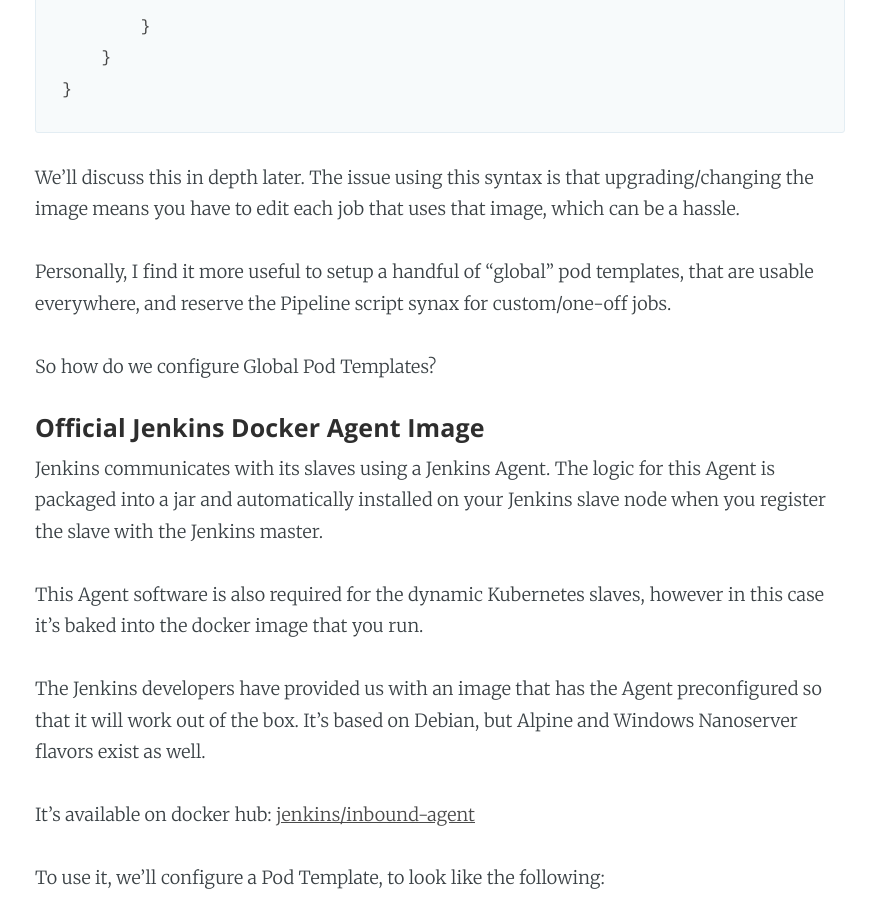
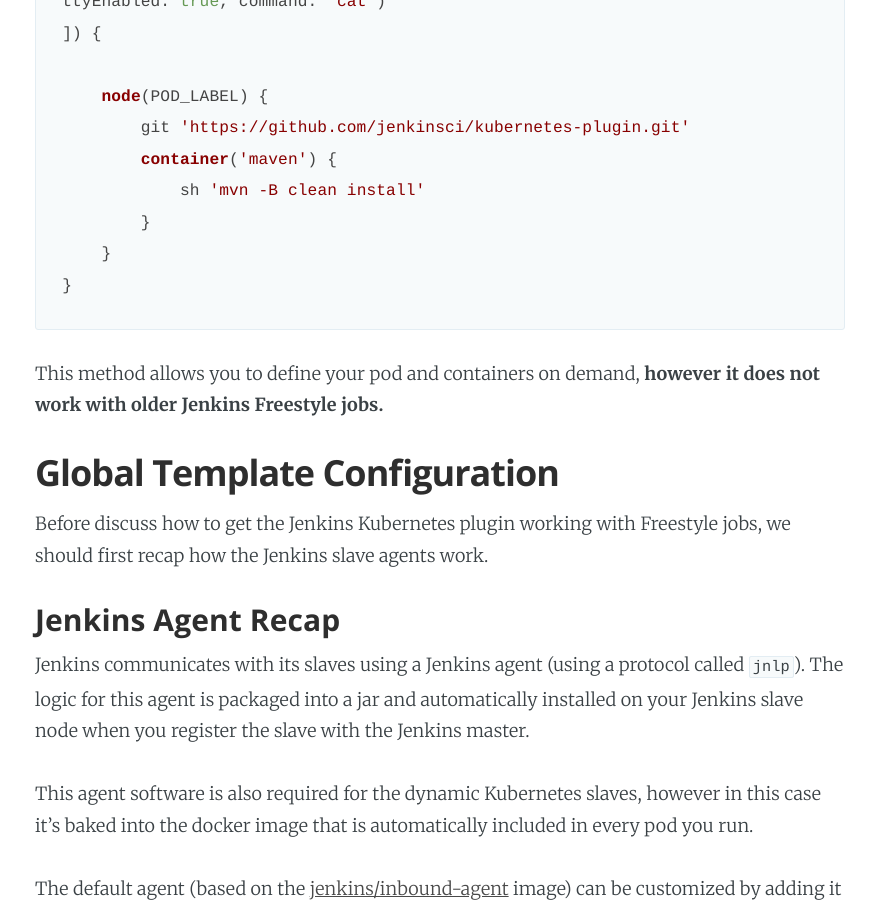
Before and after one commit to AnalogJ/thesparktree-blog, a Jekyll site: the page built from _posts/2020-04-28-you-dont-know-jenkins-part-4.md, in a window 1280 px wide and 900 px high, scrolled down 8247 px. Shown: the whole window, without its empty margins (200-1076 px from the left). Built offline with Jekyll 4.4.1, drawn with Linux system fonts in a browser that asks for light colours; nearby versions of some CDN libraries; a script that is not in the unit is left out; comment, search, counter and statistics services are not loaded; some of the changed text lies outside the part shown.

Commit message:
update post.

````diff
--- a/_posts/2020-04-28-you-dont-know-jenkins-part-4.md
+++ b/_posts/2020-04-28-you-dont-know-jenkins-part-4.md
@@ -17,7 +17,6 @@
 hidden: true
 ---
 
-
 Jenkins is one of the most popular Continuous Integration servers ever. It supports an absurd amount of languages, frameworks,
 source code management systems and tools via plugins maintained by its active community.
 
@@ -32,7 +31,6 @@
 
 Adding Docker & Kubernetes to the mix fixes those limitations, an allows your CI/CD infrastructure to scale with ease.
 
-
 This post is part of a series that is all about solving common problems using new Jenkins features, modern automation & configuration-as-code practices.
 
 - [Part 1 - Automated Jenkins Install using Chef](https://blog.thesparktree.com/you-dont-know-jenkins-part-1)
@@ -41,7 +39,6 @@
 - **[Part 4 - Kubernetes Slave Cluster](https://blog.thesparktree.com/you-dont-know-jenkins-part-4)**
 
 ---
-
 
 ## Table of Contents
 
@@ -52,9 +49,13 @@
 - Configure Kubernetes Jenkins Plugin
   - Add Jenkins Certificate Credential
   - Add Kubernetes Cloud
-  - Configure Pod Templates
-    - Official Jenkins Docker Agent Image
+  - Testing
+- Configure Template Configuration
+  - Jenkins Agent Recap
+  - The Problem
+  - The Solution
     - Custom Agent Images
+    - Configure Global Pod Templates
 - Configure Jobs
   - Freestyle Jobs
   - Pipeline Jobs
@@ -64,11 +65,13 @@
 I'm assuming that you already have a working (and accessible):
 
 - Kubernetes cluster
+
   - A cloud provider managed cluster (like EKS/AKS) is preferable, but not required.
   - `master` nodes/API needs to be accessible via Jenkins
   - `kubectl` should be configured to communicate with your cluster
 
 - Jenkins server (v2.199+)
+
   - You'll also need to install the [Kubernetes Plugin for Jenkins](https://plugins.jenkins.io/kubernetes/](https://plugins.jenkins.io/kubernetes/) (v1.24.0+)
 
 If you want to follow along at home, but you don't have a dedicated Kubernetes cluster or Jenkins server, you can spin up a Dockerized lab
@@ -133,7 +136,7 @@
 
 # you should now have 3 files in your /tmp/kube-certs directory
 $ ls
-client.crt	client.key	client.pfx
+client.crt    client.key    client.pfx
 ```
 
 You can validate that your generated `*.pfx` file worked by querying the kubernetes cluster API with it.
@@ -148,7 +151,7 @@
 ```
 
 > Note: the `SECRET_PASSPHRASE` value above should be replaced and treated as a password. The `*.pfx` passphrase is used
-to encrypt the `*.pfx` file contents before storing them on disk.
+> to encrypt the `*.pfx` file contents before storing them on disk.
 
 Now that we've configured our Kubernetes cluster, its time to setup Jenkins
 
@@ -173,15 +176,14 @@
 <img src="{{ site.url }}/assets/images/jenkins-kubernetes-slaves/jenkins-kubernetes-configure.png" alt="kubernetes configure" style="max-height: 900px;"/>
 
 > Note: in the screenshot above, I've disabled the "https certificate check" for testing. You'll want to make sure that's
-enabled in production. When you do so, you'll need to specify your Kubernetes server CA Certificate key in the box above.
+> enabled in production. When you do so, you'll need to specify your Kubernetes server CA Certificate key in the box above.
 
 > Note: if you're using my [AnalogJ/you-dont-know-jenkins-dynamic-kubernetes-slaves](https://github.com/AnalogJ/you-dont-know-jenkins-dynamic-kubernetes-slaves) repo,
 > you will need to set the Jenkins Url to "http://localhost:8080" (not https://)
 
-### Configure Global Pod Templates
+### Testing
 
-The Kubernetes plugin (when referenced in a Jenkins Pipeline job) is highly customizable. You can dynamically specify your
-pod configuration in the job, using syntax like the following:
+A this point we have finished configuring the Kubernetes plugin, and we can test it out by creating a simple Jenkins Pipeline job, with the following script.
 
 ```groovy
 podTemplate(containers: [
@@ -197,45 +199,63 @@
 }
 ```
 
-We'll discuss this in depth later. The issue using this syntax is that upgrading/changing the image means you have to
-edit each job that uses that image, which can be a hassle.
+This method allows you to define your pod and containers on demand, **however it does not work with older Jenkins Freestyle jobs.**
 
-Personally, I find it more useful to setup a handful of "global" pod templates, that are usable everywhere, and reserve
-the Pipeline script synax for custom/one-off jobs.
 
-So how do we configure Global Pod Templates?
 
-#### Official Jenkins Docker Agent Image
+## Global Template Configuration
 
-Jenkins communicates with its slaves using a Jenkins Agent. The logic for this Agent is packaged into a jar and
+Before discuss how to get the Jenkins Kubernetes plugin working with Freestyle jobs, we should first recap how the Jenkins slave agents work.
+
+
+
+### Jenkins Agent Recap
+
+Jenkins communicates with its slaves using a Jenkins agent (using a protocol called `jnlp`). The logic for this agent is packaged into a jar and
 automatically installed on your Jenkins slave node when you register the slave with the Jenkins master.
 
-This Agent software is also required for the dynamic Kubernetes slaves, however in this case it's baked into the docker image that you run.
+This agent software is also required for the dynamic Kubernetes slaves, however in this case it's baked into the docker
+image that is automatically included in every pod you run.
 
-The Jenkins developers have provided us with an image that has the Agent preconfigured so that it will work out of the box.
-It's based on Debian, but Alpine and Windows Nanoserver flavors exist as well.
+The default agent (based on the [jenkins/inbound-agent](https://hub.docker.com/r/jenkins/inbound-agent) image) can be
+customized by adding it to the template:
 
-It's available on docker hub: [jenkins/inbound-agent](https://hub.docker.com/r/jenkins/inbound-agent)
+```groovy
+containerTemplate(name: 'jnlp', image: 'jenkins/inbound-agent:3.35-5-alpine', args: '${computer.jnlpmac} ${computer.name}'),
+```
 
-To use it, we'll configure a Pod Template, to look like the following:
+This default agent image is based on Debian, but Alpine and Windows Nanoserver flavors exist as well.
 
-<img src="{{ site.url }}/assets/images/jenkins-kubernetes-slaves/jenkins-pod-template-java.png" alt="docker hub configuration" style="max-height: 500px;"/>
 
-The fields to pay attention to are the following
 
-- **Namespace**  - this determines the namespace that Jenkins uses when it creates slaves on demand.
-- **Label** - the most important field. The label(s) you specify here will be used in your Jenkins jobs to assign them to this dynamic slave. We'll call ours `kube-slave-java`.
-- **Docker Image** - as mentioned above, `jenkins/inbound-agent` is a prebuilt image. In the next section we'll add custom Docker images (that include additional language runtimes like python/node/go/etc.)
-- Optional - **ImagePullSecrets** - only required if you use a private Docker registry, or private Docker Hub images. Should have the exact name used in the **Docker Registry Authentication** section above.
-    <img src="{{ site.url }}/assets/images/jenkins-kubernetes-slaves/jenkins-pod-template-secret.png" alt="docker hub configuration" style="max-height: 500px;"/>
+### The Problem
+
+While Pipeline jobs are flexible and have a syntax to configure the Kubernetes pod used in the job, there's no equivalent
+in for Freestyle jobs. The naiive solution would be to use the a global Pod Template, and reference it via a job "label"
+
+<img src="{{ site.url }}/assets/images/jenkins-kubernetes-slaves/jenkins-freestyle-job-label.png" alt="freestyle job
+configuration label" style="max-height: 500px;"/>
+
+**However this is not usable for most Freestyle jobs.**
+
+
+When used with a Freestyle job, the Kubernetes plugin will **run the job steps in the default Pod container, the `jnlp`
+slave agent container.** Which is where we run into the main issue: **The jnlp slave agent container is based on a minimal
+image with no language runtimes.**
+
+
+
+### The Solution
 
 #### Custom Agent Images
 
-Now that you have a Pod Template configured using the official Jenkins Agent image, you might be thinking about all the custom software you've installed on your Jenkins server & slaves -- language runtimes, tools, fonts, etc.
+The solution is to customize the `jnlp` slave image container with the custom software your jobs require -- language
+runtimes, tools, fonts, etc.
 
-Since  `jenkins/inbound-agent` is just a standard Docker image, you can customize it like you would any other Docker image.
+Since `jenkins/inbound-agent` is just a standard Docker image, you can customize it like you would any other Docker image.
 
-Here's an example `Dockerfile` adding the Go language runtime to the `jenkins/inbound-agent` image, so you can use `go build` in your Jenkins jobs
+Here's an example `Dockerfile` adding the Go language runtime to the `jenkins/inbound-agent` image, so you can use `go build`
+in your Jenkins jobs
 
 ```dockerfile
 FROM jenkins/inbound-agent
@@ -243,16 +263,16 @@
 # the jenkins/inbound-agent is configured to run as the `jenkins` user. To install new software & packages, we'll need to change back to `root`
 USER root
 
-# lets download & install the latest Go language runtime and tools.
-# since this is a debian machine, we can also install standard packages using `apt-get`
+
+# lets download & install the latest Go language runtime and tools.# since this is a debian machine, we can also install standard packages using `apt-get`
 RUN curl -O --silent --location https://dl.google.com/go/go1.13.10.linux-amd64.tar.gz && \
     mkdir -p /usr/local/go && \
-    tar -xvf go1.13.10.linux-amd64.tar.gz -C /usr/local/go --strip 1 && \
-    rm -f go1.13.10.linux-amd64.tar.gz
+    tar -xvf go1.13.10.linux-amd64.tar.gz -C /usr/local/go --strip 1 && \
+    rm -f go1.13.10.linux-amd64.tar.gz
 
 # lets setup some Go specific environmental variables
 ENV GOROOT="/usr/local/go" \
- GOPATH="/home/jenkins/go"
+    GOPATH="/home/jenkins/go"
 
 # next, we'll customize the PATH env variable to add the `go` binary, and ensure that binaries on the GOROOT and GOPATH are also available.
 ENV PATH="$PATH:/usr/local/go/bin:$GOROOT/bin:$GOPATH/bin"
@@ -262,16 +282,35 @@
 
 # finally, we'll setup the `go` cache directory (GOPATH), and test that the go binary is installed correctly.
 RUN mkdir /home/jenkins/go && \
- go version
+    go version
 ```
 
-Once you push this up to your Docker registry, you can reference it in a new Pod template, with a label like
-`kube-slave-go` or maybe `kube-slave-go1.13` if you care about the specific version of the language runtime.
+Once you push this up to your Docker registry, you we can reference it in a global Pod Template, with a label like `kube-slave-go` or maybe `kube-slave-go1.13` if you care about the specific version of the language runtime.
 
-While you could go off and build custom Docker images for all the languages you use, I've already created
-`jenkins/inbound-agent` based Docker images for most popular languages (go, ruby, node, python). Feel free to use them if you'd like.
+While you could go off and build custom Docker images for all the languages you use, I've already created `jenkins/inbound-agent` based Docker images for most popular languages (go, ruby, node, python). Feel free to use them if you'd like.
 
 <div class="github-widget" data-repo="AnalogJ/docker-jenkins-inbound-agent-runtimes"></div>
+
+
+#### Configure Global Pod Templates
+
+To use our customized `jnlp` slave images with Freestyle jobs, we'll configure a handful of global Pod Templates, to look like the following:
+
+<img src="{{ site.url }}/assets/images/jenkins-kubernetes-slaves/jenkins-pod-template-ruby.png" alt="pod template configuration" style="max-height: 500px;"/>
+
+The fields to pay attention to are the following
+
+- **Namespace**  - this determines the namespace that Jenkins uses when it creates slaves on demand.
+
+- **Label** - the most important field. The label(s) you specify here will be used in your Jenkins jobs to assign them to this dynamic slave. We'll call ours `kube-slave-ruby`.
+
+- **Container Template - Name** - this must be `jnlp` to tell Jenkins to override the default *minimal* slave agent image.
+
+- **Docker Image** - as mentioned above, `analogj/jenkins-inbound-agent-runtimes:latest-ruby2.7` is customized version of the `jenkins/inbound-agent` image with Ruby installed. Replace with your customized image with the tools you need.
+
+- Optional - **ImagePullSecrets** - only required if you use a private Docker registry, or private Docker Hub images. Should have the exact name used in the **Docker Registry Authentication** section above.
+
+  <img src="{{ site.url }}/assets/images/jenkins-kubernetes-slaves/jenkins-pod-template-secret.png" alt="pod template secret" style="max-height: 500px;"/>
 
 ### Configure Jobs
 
@@ -288,9 +327,7 @@
 
 <img src="{{ site.url }}/assets/images/jenkins-kubernetes-slaves/jenkins-freestyle-job.png" alt="docker hub configuration" style="max-height: 500px;"/>
 
-Unfortunately with Freestyle Job (and other legacy job types) you cannot configure your Kubernetes pod per job. You're limited to the global pod templates you've pre-configured.
-
-
+As mentioned above, with Freestyle Jobs (and other legacy job types) you cannot configure your Kubernetes pod per job. You're limited to the global pod templates you've pre-configured.
 
 #### Pipeline Jobs
 
````
Also changed, not shown: assets/images/jenkins-kubernetes-slaves/jenkins-freestyle-job-label.png (added), assets/images/jenkins-kubernetes-slaves/jenkins-pod-template-java.png (deleted), assets/images/jenkins-kubernetes-slaves/jenkins-pod-template-ruby.png (added).
